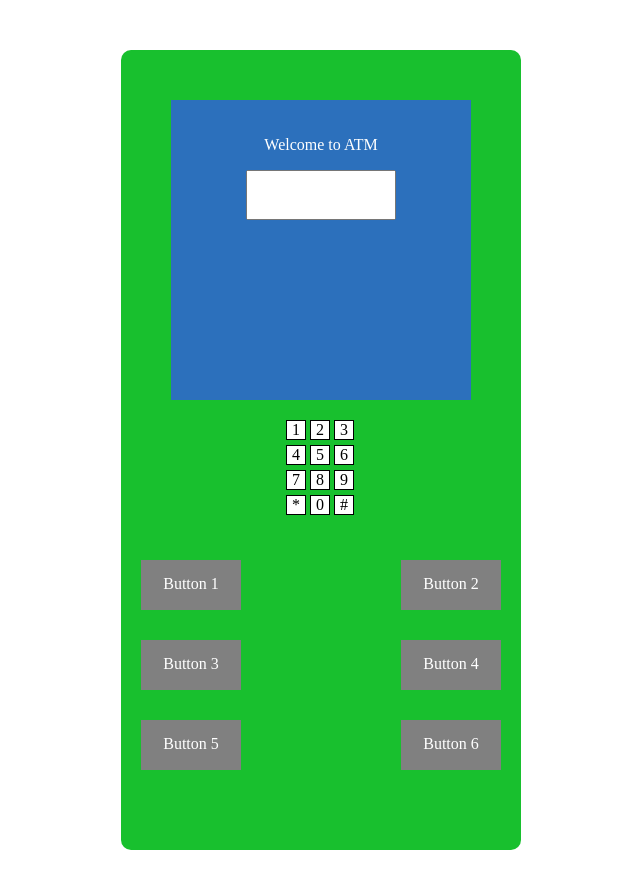
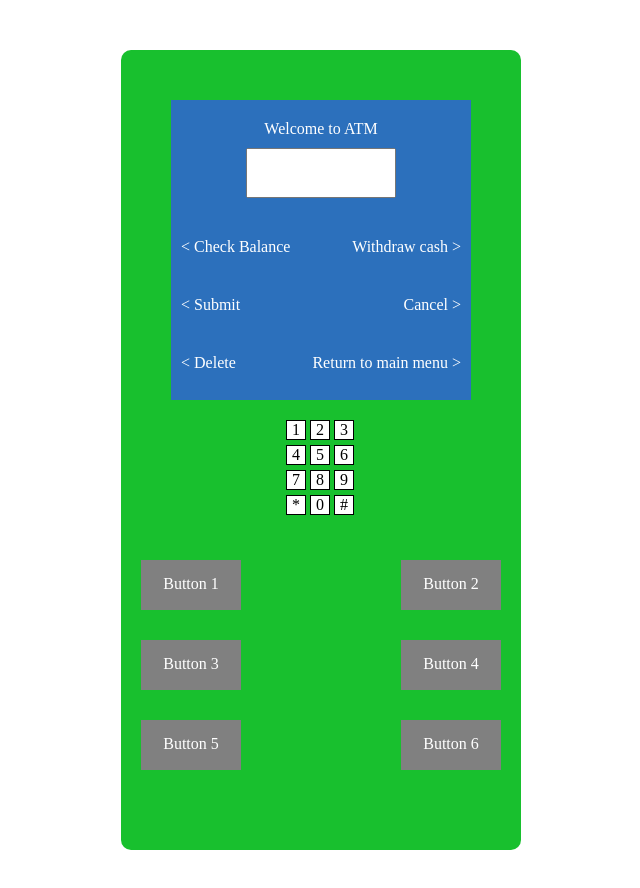
Before and after one commit to RoRElessar/hw_6, a plain HTML site: page index.html in a window 1280 px wide. Shown: the whole page, without its empty margins (319-959 px from the left). Drawn offline with Linux system fonts and the light colour scheme.

Commit message:
add information on atm's screen

```diff
--- a/index.css
+++ b/index.css
@@ -1,5 +1,7 @@
 * {
   box-sizing: border-box;
+  margin: 0;
+  padding: 0;
 }
 
 .atm-box {
@@ -22,6 +24,7 @@
 
 #message {
   text-align: center;
+  margin-bottom: 10px;
 }
 
 #input {
@@ -40,6 +43,13 @@ input[type="number"]::-webkit-inner-spin-button {
 }
 input[type="number"] {
   -moz-appearance: textfield;
+}
+
+.label-row {
+  margin-top: 40px;
+  display: flex;
+  justify-content: space-between;
+  padding: 0 10px;
 }
 
 .keyboard {
--- a/index.html
+++ b/index.html
@@ -15,6 +15,20 @@
       <div class="atm-screen">
         <p id="message">Welcome to ATM</p>
         <input type="number" id="input">
+        <div class="button-labels">
+          <div class="label-row">
+            <p>< Check Balance</p>
+            <p>Withdraw cash ></p>
+          </div>
+          <div class="label-row">
+            <p>< Submit</p>
+            <p>Cancel ></p>
+          </div>
+          <div class="label-row">
+            <p>< Delete</p>
+            <p>Return to main menu ></p>
+          </div>
+        </div>
       </div>
       <div class="atm-buttons">
         <div class="keyboard">
```
